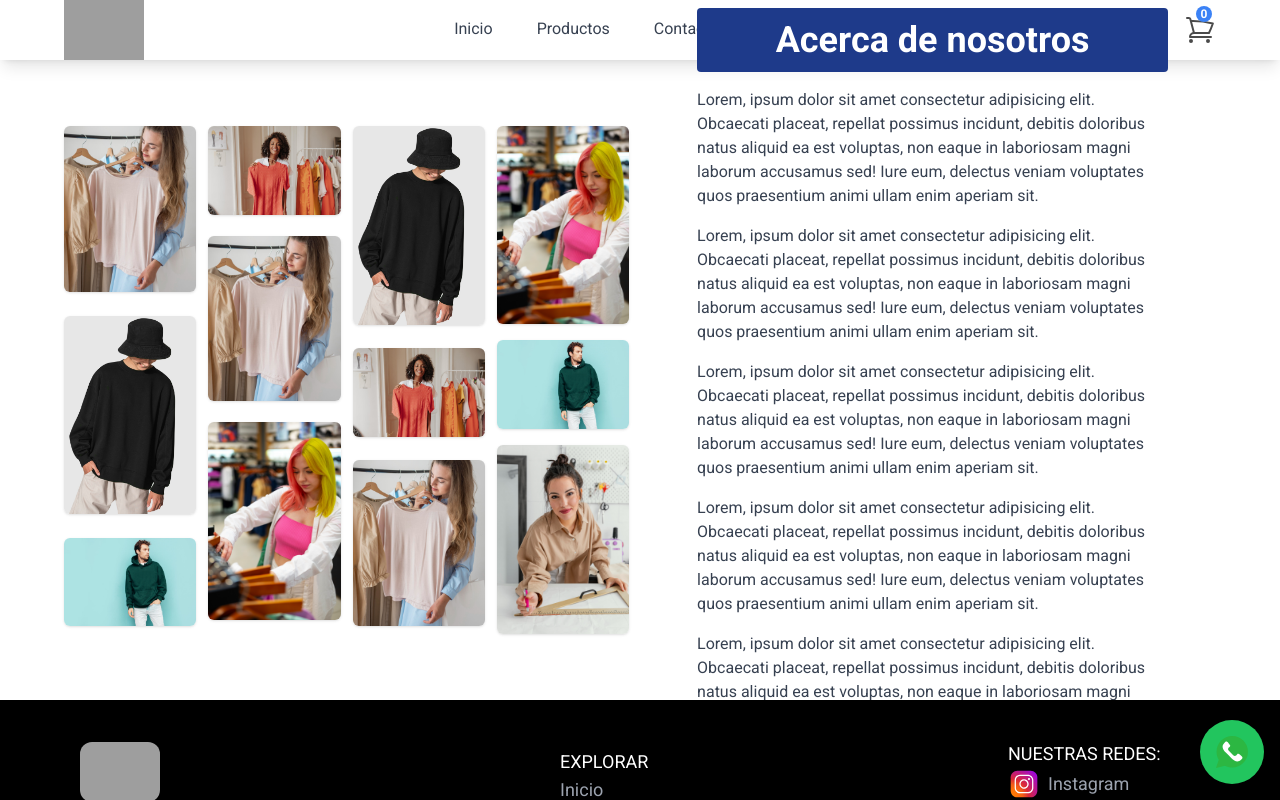
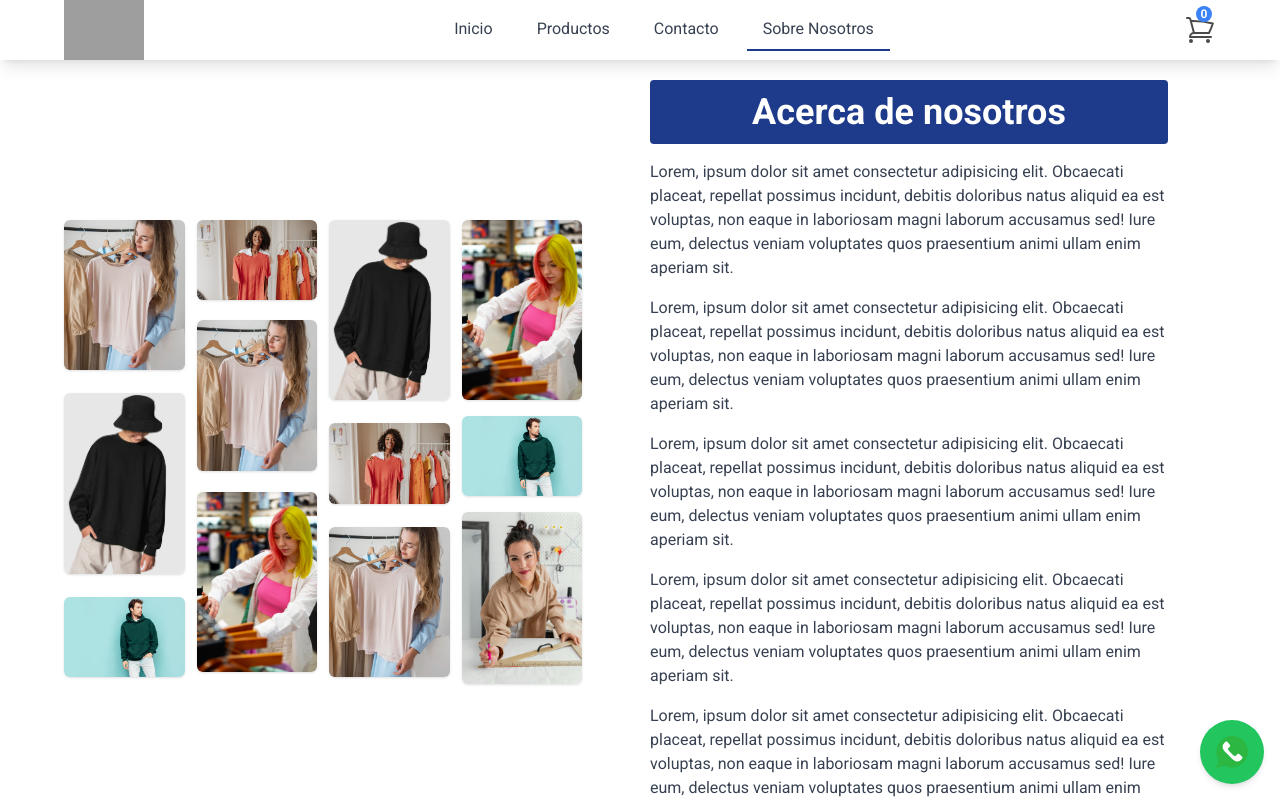
Before and after one commit to FrancoStoll/catalogo, a React (Vite) app: page /about in a window 1280 px wide. Shown: the top 800 px of the page. Built offline with nearby package versions, Linux system fonts and the light colour scheme; grey boxes are pictures that could not be loaded.

Commit message:
about tablet responsive

```diff
--- a/src/Layout.tsx
+++ b/src/Layout.tsx
@@ -1,4 +1,3 @@
-
 import Navbar from './components/Navbar'
 import Footer from './components/Footer'
 import { Outlet } from 'react-router-dom'
--- a/src/pages/AboutPage.tsx
+++ b/src/pages/AboutPage.tsx
@@ -3,15 +3,15 @@ import Gallery from "../components/Gallery/Gallery"
 
 const AboutPage = () => {
   return (
-    <section className="container mx-auto flex flex-col md:flex-row justify-center md:h-[calc(100vh-10rem)] items-center gap-5">
+    <section className="container mx-auto flex flex-col md:flex-row justify-center md:min-h-[calc(100vh-10rem)] items-center gap-5">
 
-      <div className="md:w-1/2 ">
+      <div className="md:w-1/2 flex-1">
         <Gallery />
       </div>
 
 
 
-      <div className="md:w-1/2 py-8 px-6 md:py-0 md:px-0">
+      <div className="md:w-1/2 flex-1 py-8 px-6 md:py-5 lg:0 md:px-0">
         <h1 className="text-4xl font-bold py-3 rounded bg-blue-900 text-white text-center">Acerca de nosotros</h1>
 
         <p className="text-gray-700 leading-6 my-4">Lorem, ipsum dolor sit amet consectetur adipisicing elit. Obcaecati placeat, repellat possimus incidunt, debitis doloribus natus aliquid ea est voluptas, non eaque in laboriosam magni laborum accusamus sed! Iure eum, delectus veniam voluptates quos praesentium animi ullam enim aperiam sit.</p>
```
